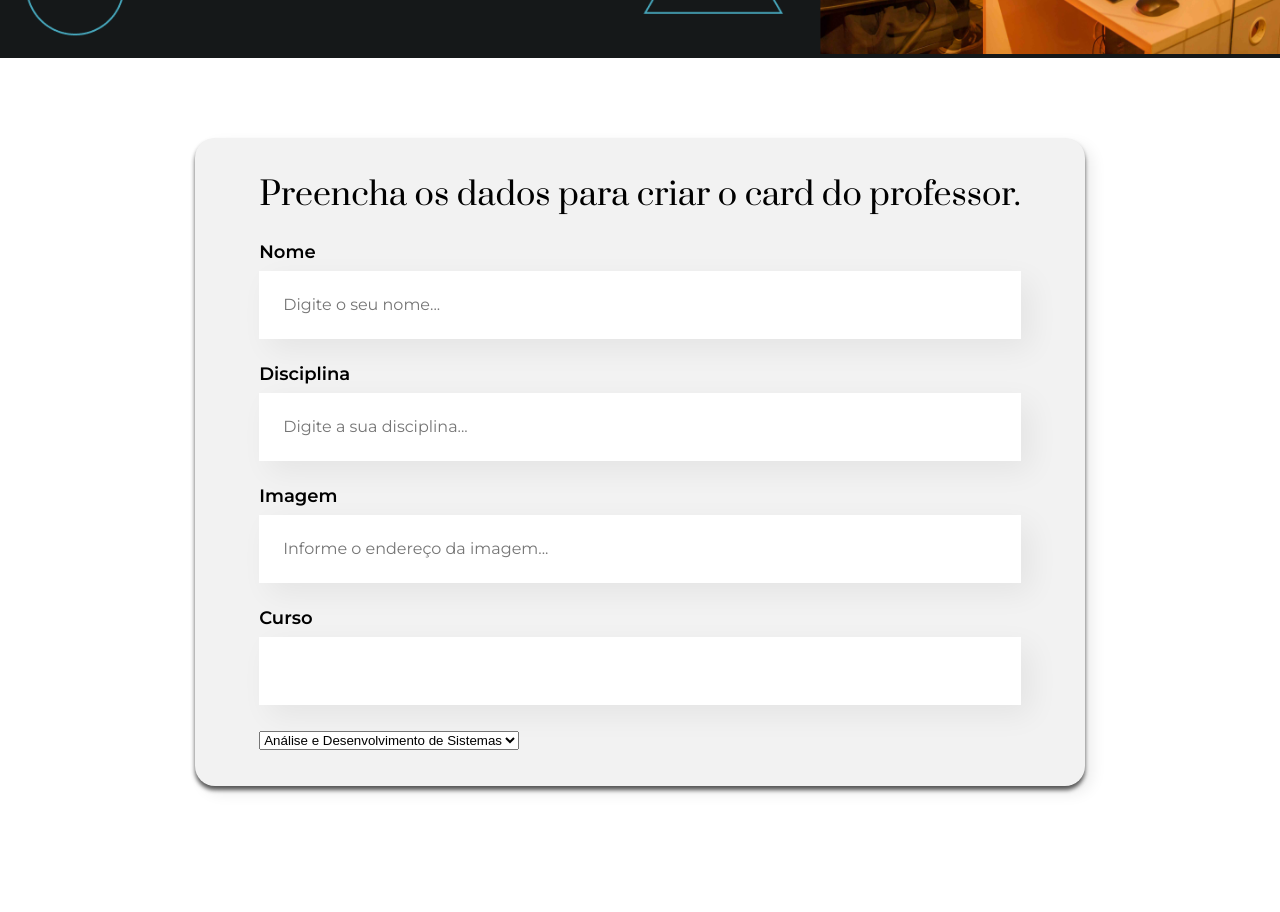
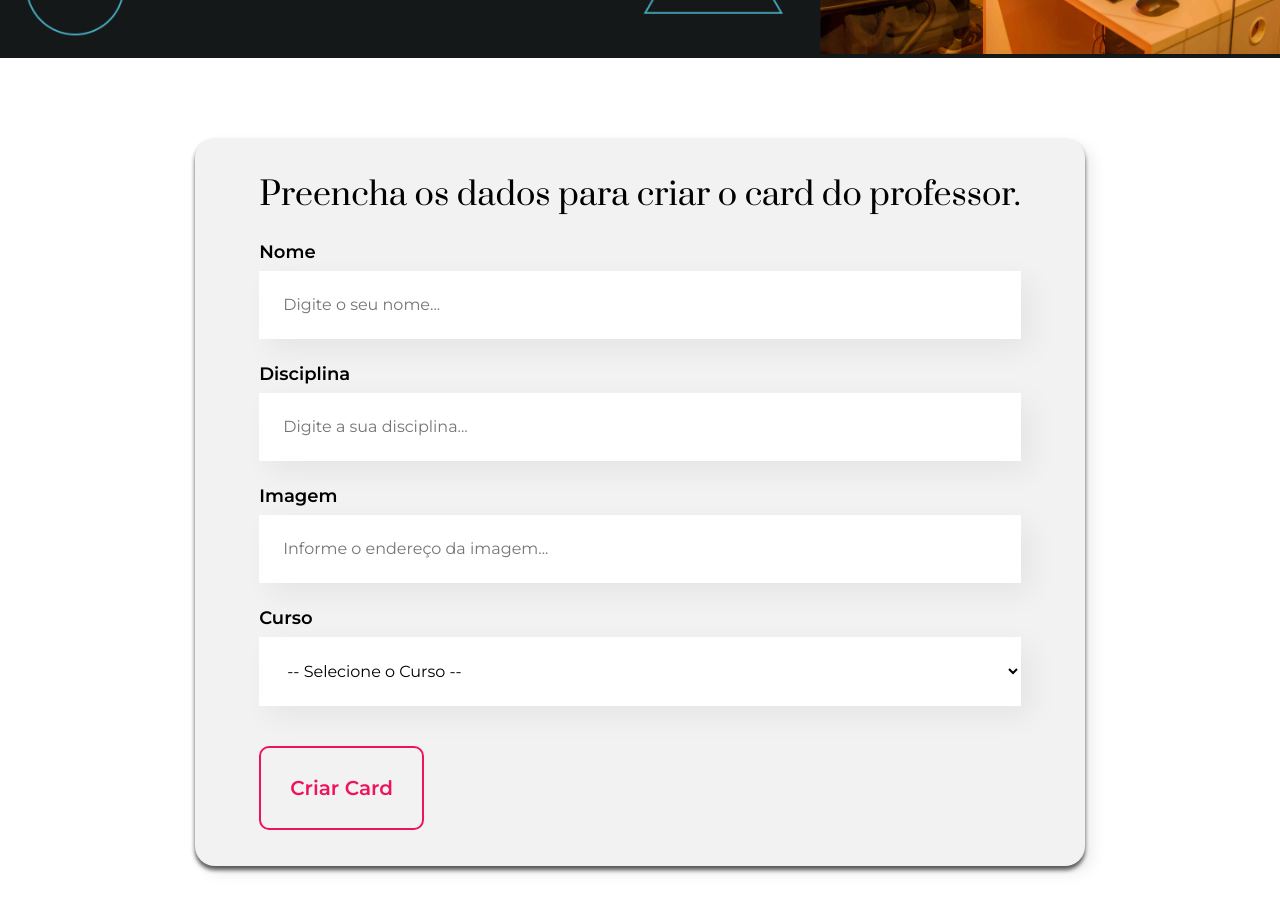
Before and after one commit to artur-duart/profiap, a JavaScript app: page / in a window 1280 px wide. Shown: the part 440-1352 px from the top of the page. Before the commit the page ends 1306 px from the top, so only its background shows below. Built offline with nearby package versions, Linux system fonts and the light colour scheme; the HTML template or start-up script is replaced by a standard one.

Commit message:
✨ feat: Button Component

```diff
--- /dev/null
+++ b/src/components/Button/Button.css
@@ -0,0 +1,24 @@
+@import url('https://fonts.googleapis.com/css2?family=Montserrat:wght@400;600&display=swap');
+
+button {
+	margin-top: 40px;
+	background-color: transparent;
+	border: 2px solid #ed145b;
+	padding: 28px 29px;
+	font-size: 20px;
+	font-family: Montserrat, sans-serif;
+	font-weight: 600;
+	color: #ed145b;
+	border-radius: 10px;
+	cursor: pointer;
+	transition: all 0.3s ease;
+}
+
+button:hover {
+	background-color: #ed145b;
+  color: #fff;
+}
+
+button:active {
+	transform: scale(0.98);
+}
--- /dev/null
+++ b/src/components/Button/index.js
@@ -0,0 +1,11 @@
+import './Button.css';
+
+function Button(props) {
+	return (
+    <button>
+      {props.text}
+    </button>
+	);
+}
+
+export default Button;
--- a/src/components/DropdownList/DropdownList.css
+++ b/src/components/DropdownList/DropdownList.css
@@ -0,0 +1,23 @@
+@import url('https://fonts.googleapis.com/css2?family=Montserrat:wght@400;600&display=swap');
+
+.select-field label {
+	display: block;
+	margin-bottom: 8px;
+	font-family: Montserrat, sans-serif;
+	font-size: 18px;
+	font-weight: 600;
+	line-height: 22px;
+}
+
+.select-field select {
+	background-color: #fff;
+	box-shadow: 10px 10px 30px 0px #0000000f;
+	width: 100%;
+	border: none;
+	padding: 24px;
+	font-family: Montserrat, sans-serif;
+	font-size: 16px;
+	font-weight: 400;
+	line-height: 20px;
+	outline-color: #ed145b;
+}
--- a/src/components/DropdownList/index.js
+++ b/src/components/DropdownList/index.js
@@ -2,11 +2,15 @@ import './DropdownList.css';
 
 function DropdownList(props) {
 	return (
-		<div>
+		<div className="select-field">
 			<label htmlFor={props.id}>{props.label}</label>
-			<select id={props.id}>
+			<select id={props.id} required={props.required}>
+				<option key="default" selected="selected" disabled="true">
+					-- Selecione o Curso --
+				</option>
+
 				{props.items.map((item) => {
-					return <option>{item}</option>;
+					return <option key={item}>{item}</option>;
 				})}
 			</select>
 		</div>
--- a/src/components/Form/index.js
+++ b/src/components/Form/index.js
@@ -1,3 +1,4 @@
+import Button from '../Button';
 import DropdownList from '../DropdownList';
 import TextField from '../TextField';
 import './Form.css';
@@ -13,30 +14,47 @@ function Form() {
 		'Gestão da Tecnologia da Informação',
 	];
 
+	const onSave = (event) => {
+		event.preventDefault();
+		console.log('Form sent');
+	}
+
 	return (
 		<section className="form">
-			<form>
+			<form onSubmit={onSave}>
 				<h2> Preencha os dados para criar o card do professor. </h2>
+
 				<TextField
 					label="Nome"
 					id="input-name"
 					type="text"
 					placeholder="Digite o seu nome..."
+					required="true"
 				/>
+
 				<TextField
 					label="Disciplina"
 					id="input-subject"
 					type="text"
 					placeholder="Digite a sua disciplina..."
+					required="true"
 				/>
+
 				<TextField
 					label="Imagem"
 					id="input-image"
 					type="text"
 					placeholder="Informe o endereço da imagem..."
 				/>
-				<TextField label="Curso" id="input-course" type="text" />
-				<DropdownList items={courses} />
+
+				<DropdownList
+					id="select-course"
+					label="Curso"
+					items={courses}
+					required="true"
+				/>
+
+				<Button text="Criar Card" />
 			</form>
 		</section>
 	);
--- a/src/components/TextField/index.js
+++ b/src/components/TextField/index.js
@@ -8,6 +8,7 @@ function TextField(props) {
 				id={props.id}
 				type={props.type}
 				placeholder={props.placeholder}
+				required={props.required}
 			/>
 		</div>
 	);
```
